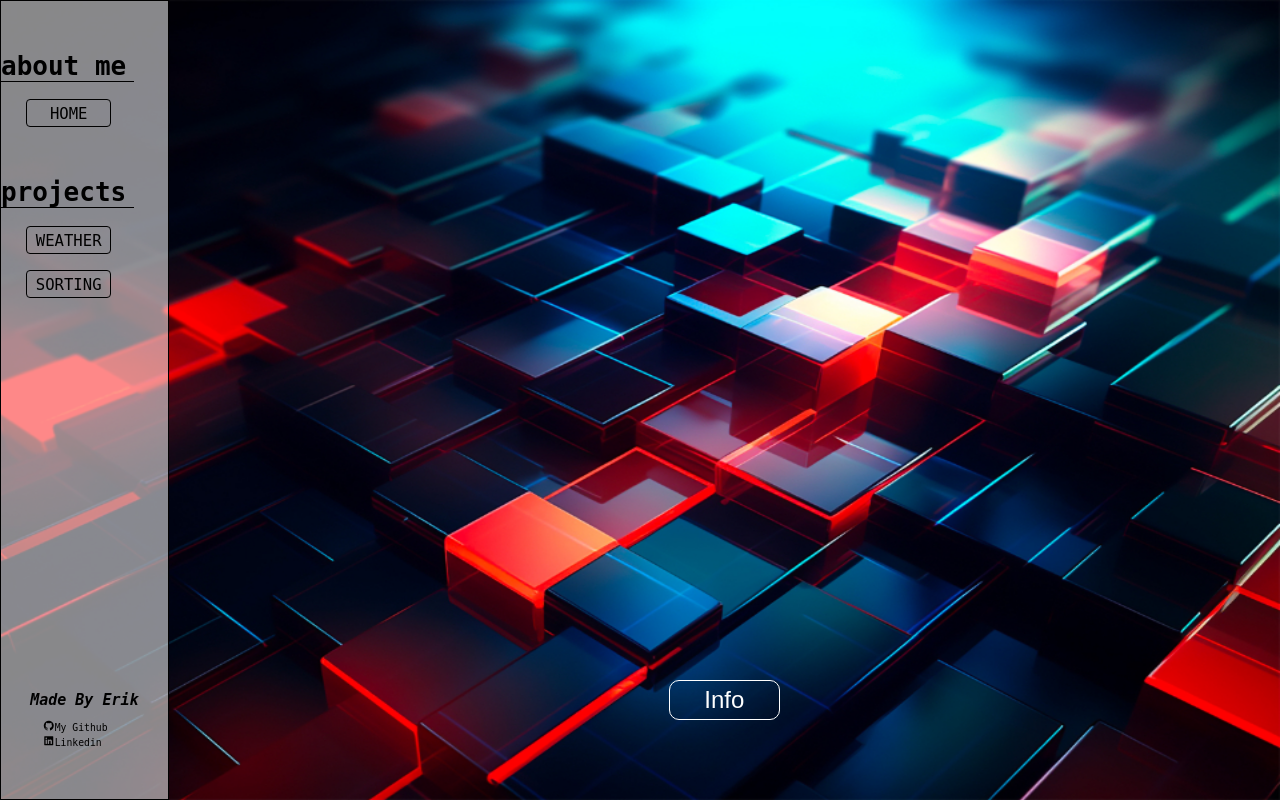
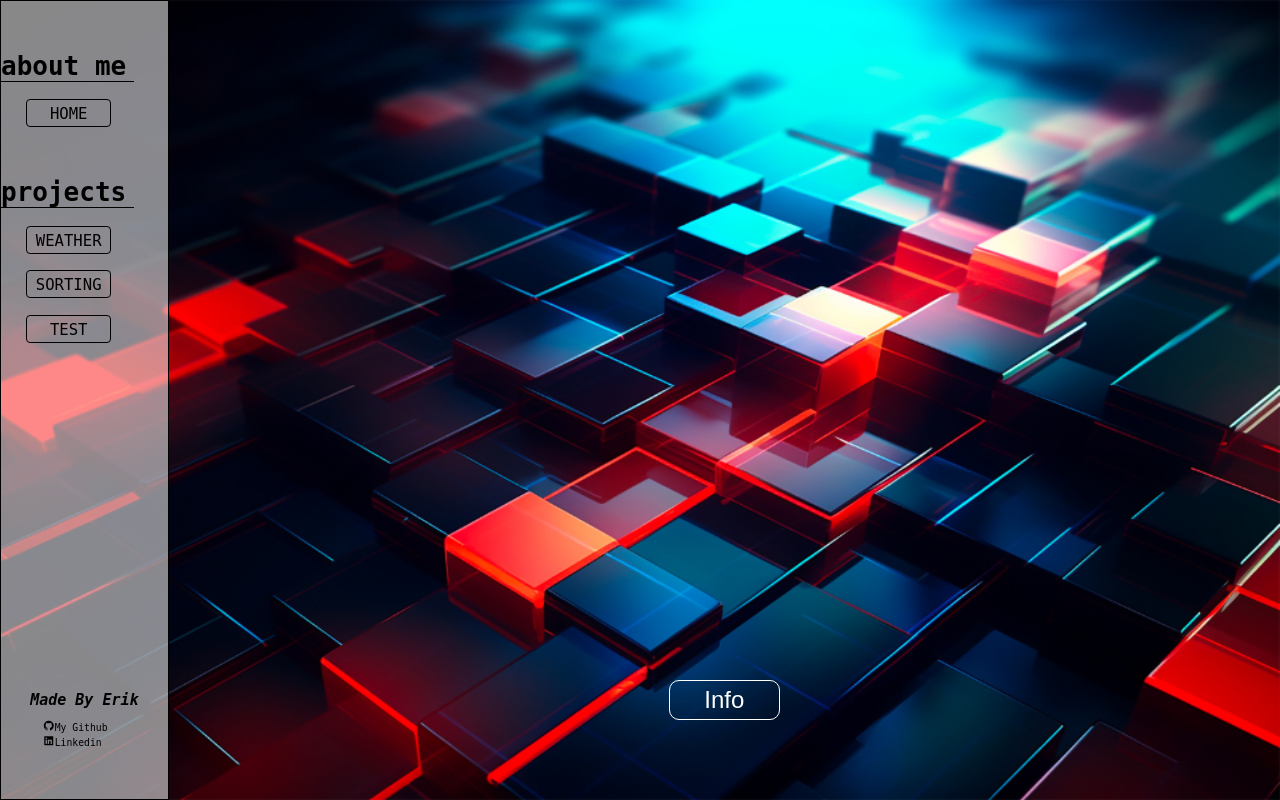
Before and after one commit to erikhalt/djangoweb, a Django app: page / in a window 1280 px wide. Run offline with Django 4.2, Linux system fonts and the light colour scheme.

Commit message:
update deployment yaml

```diff
--- a/templates/Base.html
+++ b/templates/Base.html
@@ -43,6 +43,9 @@
             <a href="{% url 'sortingalgo' %}" class="navbarbutton">
                 SORTING
             </a>
+            <a href="{% url 'sortingalgo' %}" class="navbarbutton">
+                TEST
+            </a>
 
 
             <h1 id="tag">Made By Erik</h1>
```
Also changed, not shown: .github/workflows/docker_do_push.yml.
